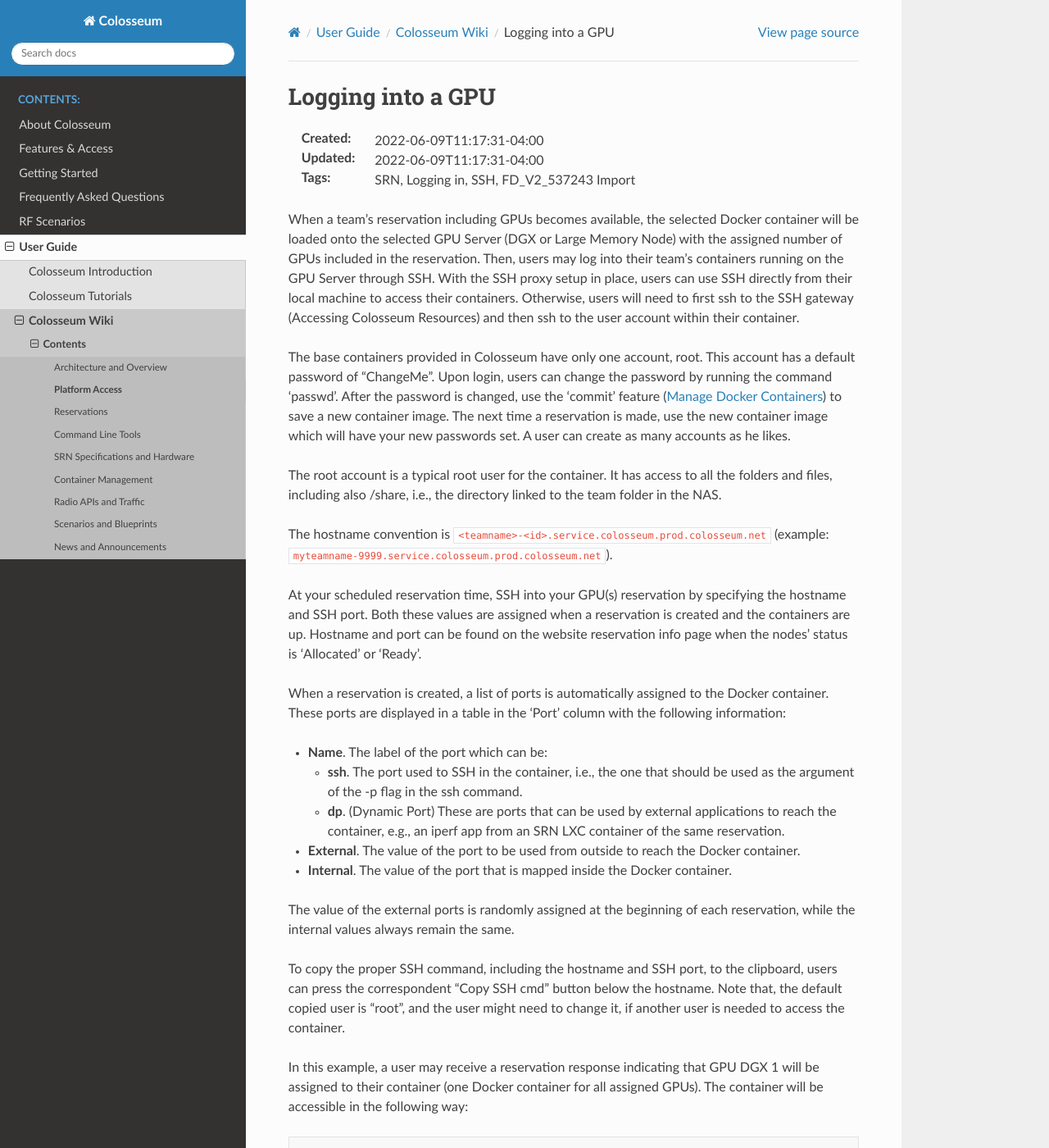
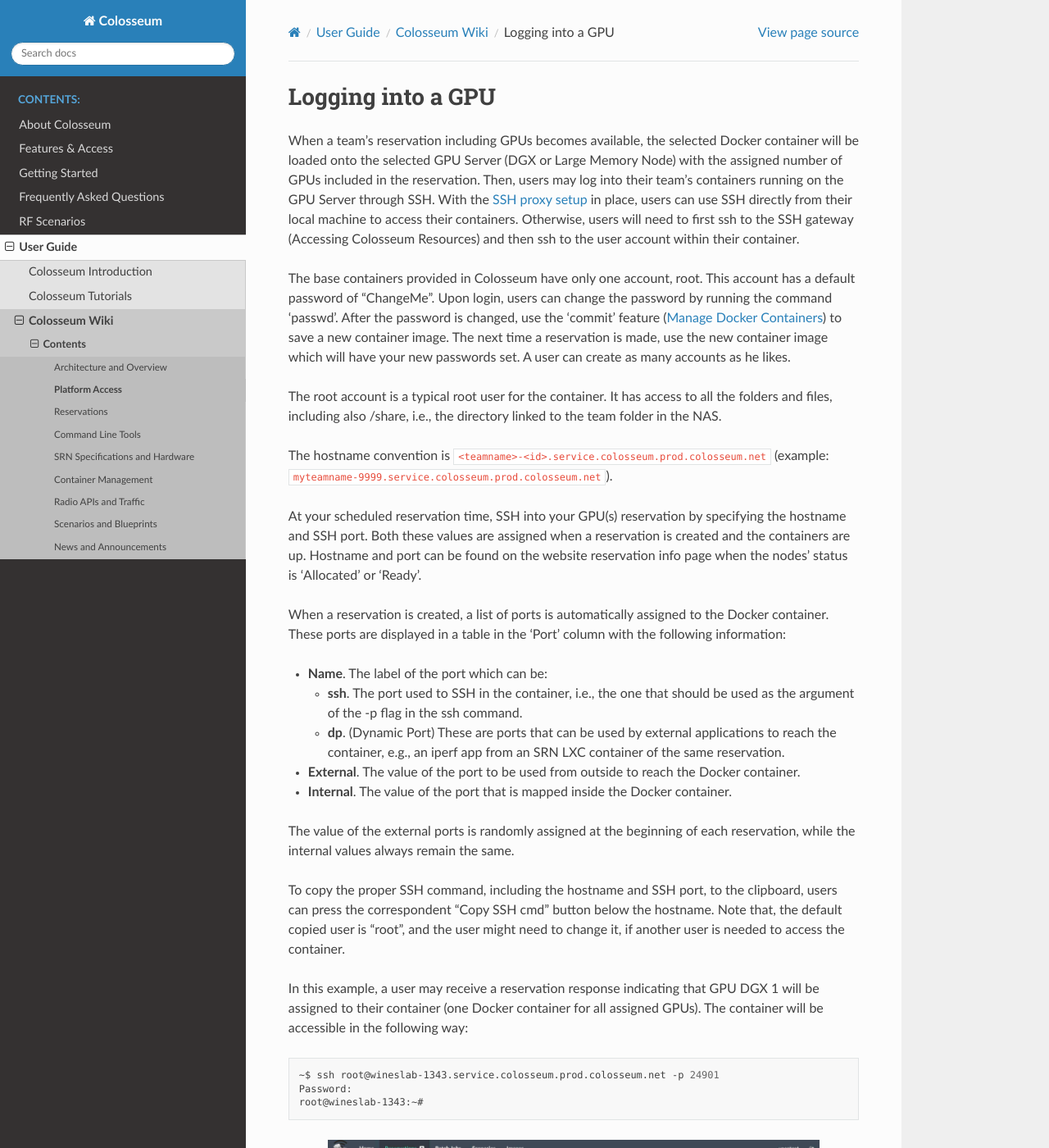
Before and after one commit to colosseum-wiot/user-documentation, a Sphinx documentation site: the page built from docs/source/user_guide/colosseum_wiki/logging_into_a_gpu.rst, in a window 1280 px wide and 1400 px high. Shown: the whole window at 82% size. Built offline with Sphinx 7.4.7 and the Read the Docs theme 3.1.0, drawn with Linux system fonts in a browser that asks for light colours; pages that are not in the unit, such as notebooks, are missing from menus; some of the changed text lies outside the part shown.

Commit message:
Colosseum wiki - WIP

```diff
--- a/docs/source/user_guide/colosseum_wiki/logging_into_a_gpu.rst
+++ b/docs/source/user_guide/colosseum_wiki/logging_into_a_gpu.rst
@@ -1,12 +1,7 @@
 Logging into a GPU
 ===============
 
-:Created: 2022-06-09T11:17:31-04:00
-:Updated: 2022-06-09T11:17:31-04:00
-
-:Tags: SRN, Logging in, SSH, FD_V2_537243 Import
-
-When a team's reservation including GPUs becomes available, the selected Docker container will be loaded onto the selected GPU Server (DGX or Large Memory Node) with the assigned number of GPUs included in the reservation. Then, users may log into their team's containers running on the GPU Server through SSH. With the SSH proxy setup in place, users can use SSH directly from their local machine to access their containers. Otherwise, users will need to first ssh to the SSH gateway (:doc:`Accessing Colosseum Resources <accessing_colosseum_resources>`) and then ssh to the user account within their container.
+When a team's reservation including GPUs becomes available, the selected Docker container will be loaded onto the selected GPU Server (DGX or Large Memory Node) with the assigned number of GPUs included in the reservation. Then, users may log into their team's containers running on the GPU Server through SSH. With the :doc:`SSH proxy setup <ssh_proxy_setup>` in place, users can use SSH directly from their local machine to access their containers. Otherwise, users will need to first ssh to the SSH gateway (:doc:`Accessing Colosseum Resources <accessing_colosseum_resources>`) and then ssh to the user account within their container.
 
 The base containers provided in Colosseum have only one account, root. This account has a default password of "ChangeMe". Upon login, users can change the password by running the command 'passwd'. After the password is changed, use the 'commit' feature (:doc:`Manage Docker Containers <manage_docker_containers>`) to save a new container image. The next time a reservation is made, use the new container image which will have your new passwords set. A user can create as many accounts as he likes.
 
@@ -35,5 +30,10 @@
 .. code-block:: bash
 
    ~$ ssh root@wineslab-1343.service.colosseum.prod.colosseum.net -p 24901
-   root@wineslab-1343.service.colosseum.prod.colosseum.net's password:
+   Password:
    root@wineslab-1343:~#
+
+.. figure:: /_static/images/user_guide/wiki/logging_into_gpu/gpu_reservation.png
+   :width: 600px
+   :alt: GPU Reservation
+   :align: center
--- a/docs/source/user_guide/colosseum_wiki/public_image_passwords.rst
+++ b/docs/source/user_guide/colosseum_wiki/public_image_passwords.rst
@@ -1,11 +1,5 @@
 Public Image Passwords
 =====================
-
-**Created:** 2022-03-18T09:03:27-04:00
-**Updated:** 2022-03-18T09:03:27-04:00
-
-Content
--------
 
 SRN Images (LXC)
 ----------------
```
Also changed, not shown: docs/source/_static/images/user_guide/wiki/logging_into_gpu/gpu_reservation.png (added).
